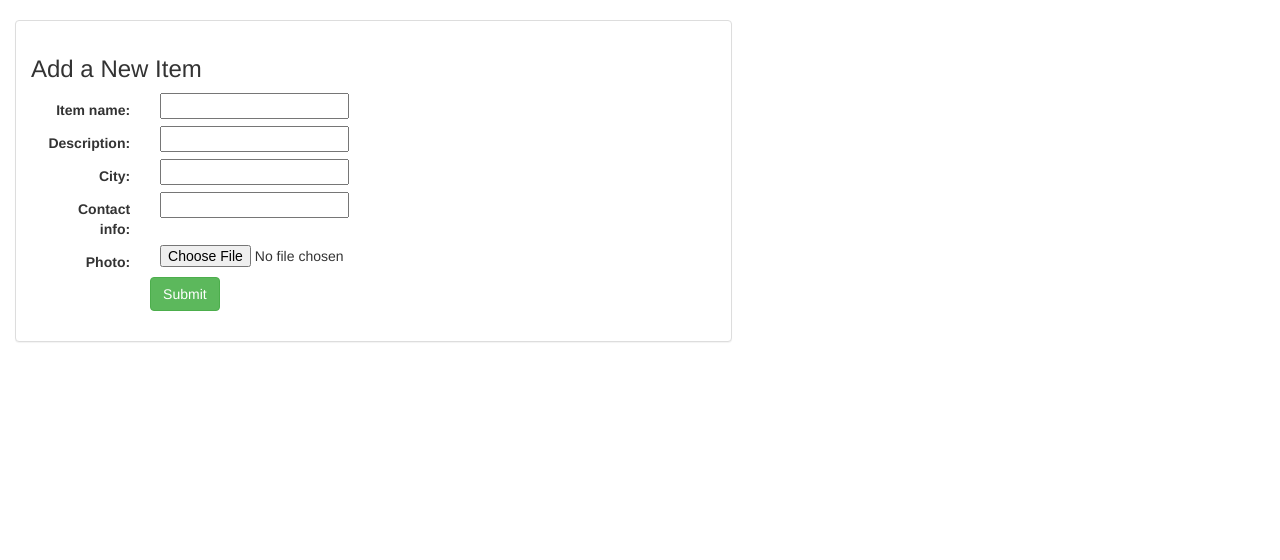
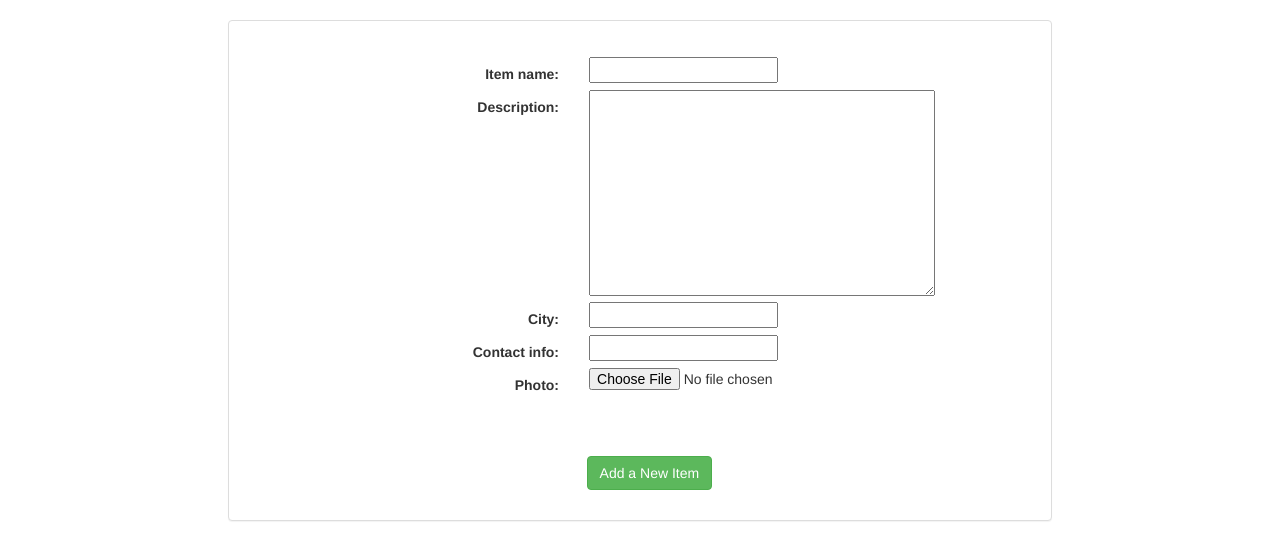
Before and after one commit to zhongcheng/freemarket, a Django app: page /add_item/ in a window 1280 px wide. Shown: the part 50-610 px from the top of the page. Run offline with Django 3.2, Linux system fonts and the light colour scheme; a user stored in the database is signed in; some libraries are stand-ins or nearby versions.

Commit message:
Beautify forms

```diff
--- a/listing/models.py
+++ b/listing/models.py
@@ -6,7 +6,7 @@ from django.db import models
 class Item(models.Model):
     user = models.ForeignKey(User, on_delete=models.CASCADE)
     item_name = models.CharField(max_length=50)
-    description = models.CharField(max_length=500, blank=True)
+    description = models.TextField(max_length=500, blank=True)
     city = models.CharField(max_length=50)
     contact_info = models.CharField(max_length=200)
     photo = models.FileField()
--- a/listing/templates/listing/add_item.html
+++ b/listing/templates/listing/add_item.html
@@ -6,20 +6,22 @@
 <div class="container-fluid">
 
     <div class="row">
-
-        <div class="col-sm-12 col-md-7">
+        <div class="col-sm-12 col-md-2"></div>
+        <div class="col-sm-12 col-md-8">
             <div class="panel panel-default">
                 <div class="panel-body">
-                    <h3>Add a New Item</h3>
+{#                    <h3>Add a New Item</h3>#}
                     {% if error_message %}
                         <p><strong>{{ error_message }}</strong></p>
                     {% endif %}
+                    <div style="height: 20px"></div>
                     <form class="form-horizontal" role="form" action="" method="post" enctype="multipart/form-data">
                         {% csrf_token %}
                         {% include 'listing/form_template.html' %}
                         <div class="form-group">
-                            <div class="col-sm-offset-2 col-sm-10">
-                                <button type="submit" class="btn btn-success">Submit</button>
+                            <div style="height: 300px"></div>
+                            <div class="col-sm-offset-5 col-sm-7">
+                                <button type="submit" class="btn btn-success">Add a New Item</button>
                             </div>
                         </div>
                     </form>
--- a/listing/templates/listing/form_template.html
+++ b/listing/templates/listing/form_template.html
@@ -1,9 +1,10 @@
 {% for field in form %}
     <div class="form-groups">
-        <div class="col-sm-offset-2 col-sm-10">
+        <div class="col-sm-offset-5 col-sm-7">
             <span class="text-danger small">{{ field.errors }}</span>
         </div>
-        <label class="control-label col-sm-2">{{ field.label_tag }}</label>
-        <div class="col-sm-10">{{ field }}</div>
+        <label class="control-label col-sm-5">{{ field.label_tag }}</label>
+        <div class="col-sm-7">{{ field }}</div>
     </div>
+    <div style="height: 20px"></div>
 {% endfor %}
--- a/listing/templates/listing/my_info.html
+++ b/listing/templates/listing/my_info.html
@@ -1,6 +1,6 @@
 {% extends 'listing/base.html' %}
 {% block title %}My Info{% endblock %}
-{#{% block register_active %}active{% endblock %}#}
+{% block my_info_active %}active{% endblock %}
 
 {% block body %}
 <div class="container-fluid">
@@ -14,11 +14,13 @@
                     {% if error_message %}
                         <p><strong>{{ error_message }}</strong></p>
                     {% endif %}
+                    <div style="height: 20px"></div>
                     <form class="form-horizontal" action="" method="post" enctype="multipart/form-data">
                         {% csrf_token %}
                         {% include 'listing/form_template.html' %}
                         <div class="form-group">
-                            <div class="col-sm-offset-2 col-sm-10">
+                            <div style="height: 80px"></div>
+                            <div class="col-sm-offset-5 col-sm-7">
                                 <button type="submit" class="btn btn-success">Update</button>
                             </div>
                         </div>
--- a/listing/templates/listing/my_items.html
+++ b/listing/templates/listing/my_items.html
@@ -1,5 +1,6 @@
 {% extends 'listing/base.html' %}
-{% block items_active %}active{% endblock %}
+{% block title %}My Items{% endblock %}
+{% block my_items_active %}active{% endblock %}
 
 {% block body %}
 <div class="items-container container-fluid">
```
Also changed, not shown: listing/templates/listing/login.html (+10 -10 lines), listing/templates/listing/register.html (+5 -3 lines), listing/templates/listing/update_item.html (+5 -4 lines).
